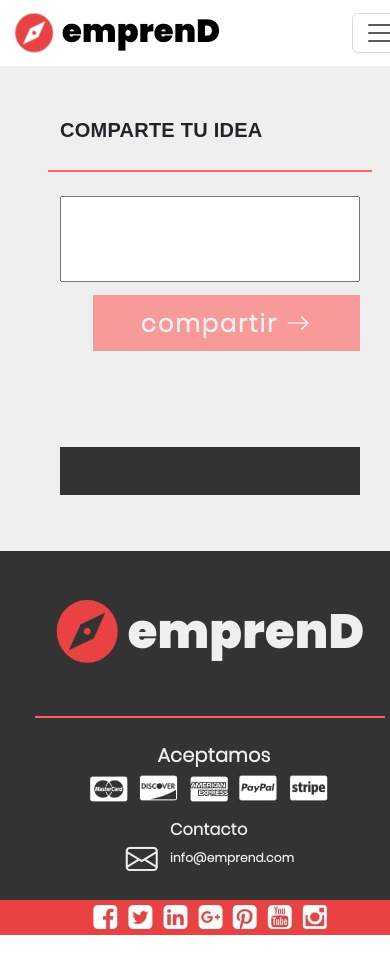
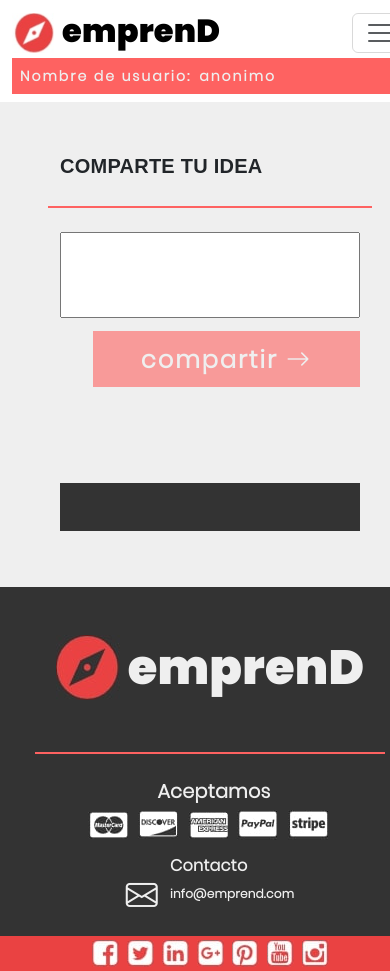
Before and after one commit to ingenierouga/emprenD, an Angular app: page /blog in a window 390 px wide. Shown: the top 971 px of the page. Before the commit the page ends 935 px from the top, so only its background shows below. Built offline with nearby package versions, Linux system fonts and the light colour scheme.

Commit message:
removed header and footer on login page/ added header without navigation links and shows current logged user, added basic service to keep track of logged user/ updated README file

```diff
--- a/src/app/app.module.ts
+++ b/src/app/app.module.ts
@@ -30,6 +30,7 @@ import { MatFormFieldModule } from '@angular/material/form-field';
 import { MatInputModule } from '@angular/material/input';
 import { DatepickerComponent } from './shared/datepicker/datepicker.component';
 import { ReactiveFormsModule } from '@angular/forms';
+import { HeaderLoggedComponent } from './shared/header-logged/header-logged.component';
 
 @NgModule({
   declarations: [
@@ -54,6 +55,7 @@ import { ReactiveFormsModule } from '@angular/forms';
     InicioComponent,
     LoginComponent,
     DatepickerComponent,
+    HeaderLoggedComponent,
   ],
   imports: [
     BrowserModule,
--- a/src/app/idea-blog/idea-blog-form/idea-blog-form.component.ts
+++ b/src/app/idea-blog/idea-blog-form/idea-blog-form.component.ts
@@ -1,20 +1,23 @@
 import { Component, EventEmitter, OnInit, Output } from '@angular/core';
 import { FormControl, NgForm } from '@angular/forms';
 import { FormBuilder, FormGroup, Validators } from '@angular/forms';
+import { LoggedService } from '../../logged.service';
 
 @Component({
   selector: 'app-idea-blog-form',
   templateUrl: './idea-blog-form.component.html',
   styleUrls: ['./idea-blog-form.component.scss'],
+  providers: [LoggedService],
 })
 export class IdeaBlogFormComponent implements OnInit {
   ideaForm: FormGroup;
+  usuario: string = '';
 
   onSubmit() {
     console.log(this.ideaForm);
     this.ideaShared.emit({
       content: this.ideaForm.value.idea,
-      createdBy: this.createdBy,
+      createdBy: this.usuario,
     });
 
     this.ideaForm.value.idea = '';
@@ -29,7 +32,7 @@ export class IdeaBlogFormComponent implements OnInit {
   //createdBy vendria del objeto en la app que represente al usuario logeado
   createdBy = 'test user';
 
-  constructor(private fb: FormBuilder) {
+  constructor(private fb: FormBuilder, private loggedService: LoggedService) {
     this.ideaForm = this.fb.group({
       idea: new FormControl('', [
         Validators.required,
@@ -38,5 +41,7 @@ export class IdeaBlogFormComponent implements OnInit {
     });
   }
 
-  ngOnInit() {}
+  ngOnInit() {
+    this.usuario = this.loggedService.userLogged;
+  }
 }
--- a/src/app/idea-blog/idea-blog.component.html
+++ b/src/app/idea-blog/idea-blog.component.html
@@ -1,4 +1,4 @@
-<app-header></app-header>
+<app-header-logged></app-header-logged>
 <div class="idea-blog-holder container-fluid pb-2">
   <app-idea-blog-form (ideaShared)="onSharedIdea($event)"></app-idea-blog-form>
   <app-idea-blog-log [ideasDisplay]="ideas"></app-idea-blog-log>
--- /dev/null
+++ b/src/app/logged.service.ts
@@ -0,0 +1,9 @@
+export class LoggedService {
+  logged = false;
+  userLogged = 'anonimo';
+
+  logInUser(usuarioLogeado: string) {
+    this.logged = true;
+    this.userLogged = usuarioLogeado;
+  }
+}
--- a/src/app/login/login-form/login-form.component.html
+++ b/src/app/login/login-form/login-form.component.html
@@ -1,6 +1,6 @@
-<div class="container-fluid login-holder text-center p-5">
-  <div class="row justify-content-center">
-    <div class="col-8 col-sm-6 col-md-4">
+<div class="container-fluid login-holder text-center p-5 vh-100 align-middle">
+  <div class="row justify-content-center mt-5">
+    <div class="col-8 col-sm-6 col-md-4 mt-5 pt-5">
       <div class="d-flex flex-column mb-3 p-3 form-holder">
         <div class="">
           <div class="brand">
--- a/src/app/login/login-form/login-form.component.scss
+++ b/src/app/login/login-form/login-form.component.scss
@@ -2,6 +2,7 @@
 
 .login-holder {
   background-color: $emprend-black;
+  min-height: 100%;
 
   .logo {
     height: 50px;
--- a/src/app/login/login.component.html
+++ b/src/app/login/login.component.html
@@ -1,2 +1 @@
-<app-header> </app-header>
 <app-login-form></app-login-form>
--- /dev/null
+++ b/src/app/shared/header-logged/header-logged.component.html
@@ -0,0 +1,23 @@
+<div class="container-fluid">
+  <div class="navbar navbar-expand-md">
+    <div class="navbar-brand brand" href="#">
+      <img src="/assets/images/eprend-icon.jpg" class="logo" alt="Logo" />
+      <label class="poppinsD-font ms-2">emprenD</label>
+    </div>
+    <button
+      class="navbar-toggler"
+      type="button"
+      data-bs-toggle="collapse"
+      data-bs-target="#navbarNav"
+      aria-controls="navbarNav"
+      aria-expanded="false"
+      aria-label="Toggle navigation"
+    >
+      <span class="navbar-toggler-icon"></span>
+    </button>
+
+    <div class="current-user-holder p-2 ms-auto">
+      Nombre de usuario:<span class="ms-2">{{ usuario }}</span>
+    </div>
+  </div>
+</div>
--- /dev/null
+++ b/src/app/shared/header-logged/header-logged.component.scss
@@ -0,0 +1,21 @@
+@import "../../../environments/styles/colors.scss";
+
+.nav-link {
+  color: $emprend-red;
+}
+.logo {
+  height: 40px;
+  width: auto;
+}
+.brand {
+  font-size: xx-large;
+  min-width: 210px;
+}
+
+.current-user-holder {
+  background-color: $emprend-red;
+  color: $emprend-white;
+  font-weight: 600;
+  letter-spacing: 2px;
+  min-width: 400px;
+}
--- /dev/null
+++ b/src/app/shared/header-logged/header-logged.component.ts
@@ -0,0 +1,20 @@
+import { Component } from '@angular/core';
+import { LoggedService } from '../../logged.service';
+
+@Component({
+  selector: 'app-header-logged',
+  templateUrl: './header-logged.component.html',
+  styleUrls: ['./header-logged.component.scss'],
+  providers: [LoggedService],
+})
+export class HeaderLoggedComponent {
+  logged: boolean = false;
+  usuario: string = '';
+
+  constructor(private loggedService: LoggedService) {}
+
+  ngOnInit() {
+    this.logged = this.loggedService.logged;
+    this.usuario = this.loggedService.userLogged;
+  }
+}
```
Also changed, not shown: 1 other file (tests, documents, lock files or other folders).
